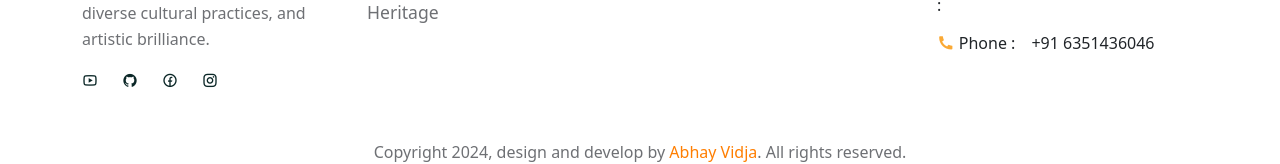
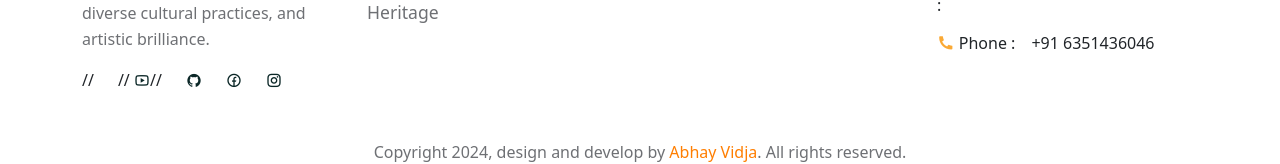
Before and after one commit to vidja-abhay/SIH-2023, a React (Create React App) app: page /home in a window 1280 px wide. Shown: the part 3970-4134 px from the top of the page. Built offline with nearby package versions, Linux system fonts and the light colour scheme; a web font is replaced by a local one.

Commit message:
Update Footer.js

```diff
--- a/src/components/Footer/Footer.js
+++ b/src/components/Footer/Footer.js
@@ -42,20 +42,20 @@ const Footer = () => {
                             <p>India's heritage and traditions are a rich tapestry of ancient wisdom, diverse cultural practices, and artistic brilliance.</p>
 
                             <div className='social__links d-flex align-items-center gap-4'>
+                                // <span>
+                                //     <Link to='#'><i class="ri-youtube-line"></i></Link>
+                                // </span>
+
                                 <span>
-                                    <Link to='#'><i class="ri-youtube-line"></i></Link>
+                                    <Link to='https://github.com/vidja-abhay/'><i class="ri-github-fill"></i></Link>
                                 </span>
 
                                 <span>
-                                    <Link to='#'><i class="ri-github-fill"></i></Link>
+                                    <Link to='https://www.facebook.com/abhay.vidja?mibextid=ZbWKwL'><i class="ri-facebook-circle-line"></i></Link>
                                 </span>
 
                                 <span>
-                                    <Link to='#'><i class="ri-facebook-circle-line"></i></Link>
-                                </span>
-
-                                <span>
-                                    <Link to='#'><i class="ri-instagram-line"></i></Link>
+                                    <Link to='https://instagram.com/abhay._____.09?igshid=ZDdkNTZiNTM='><i class="ri-instagram-line"></i></Link>
                                 </span>
                             </div>
                         </div>
```
